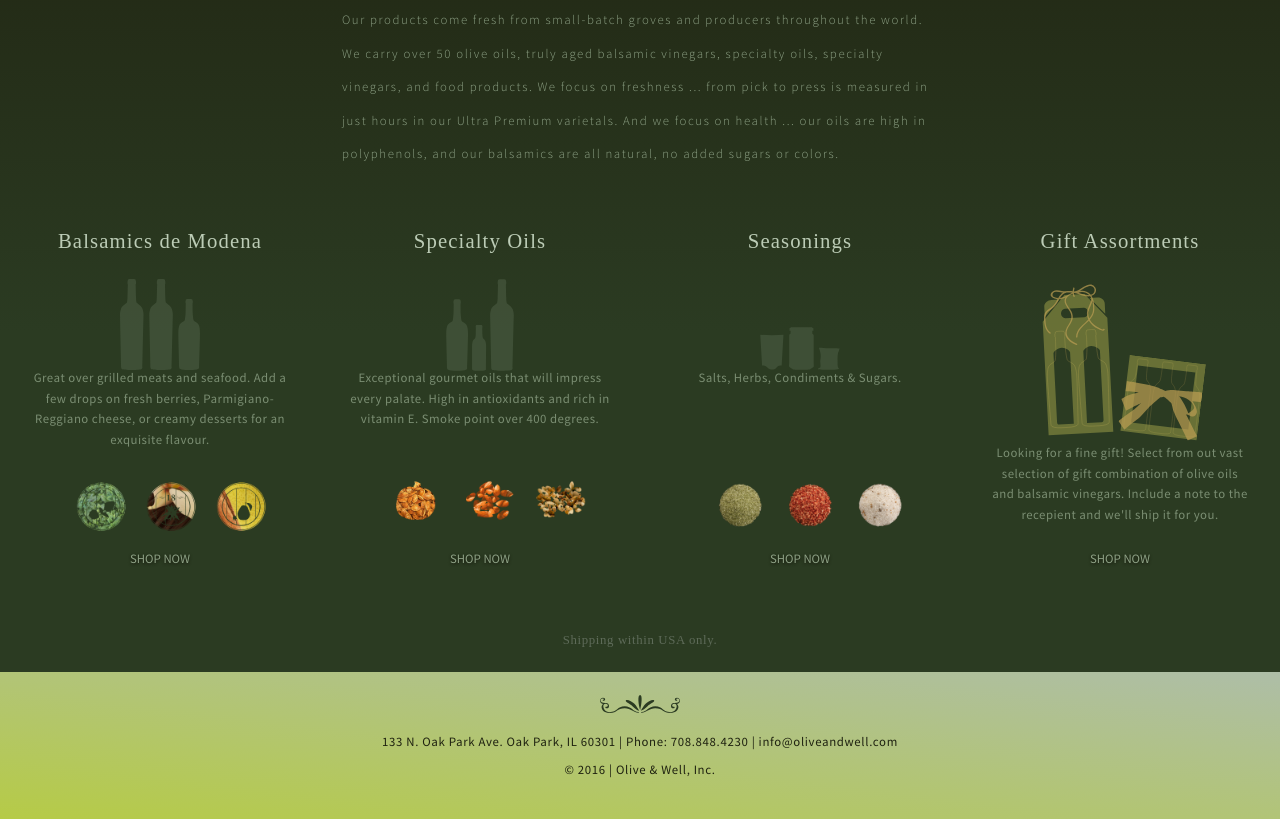
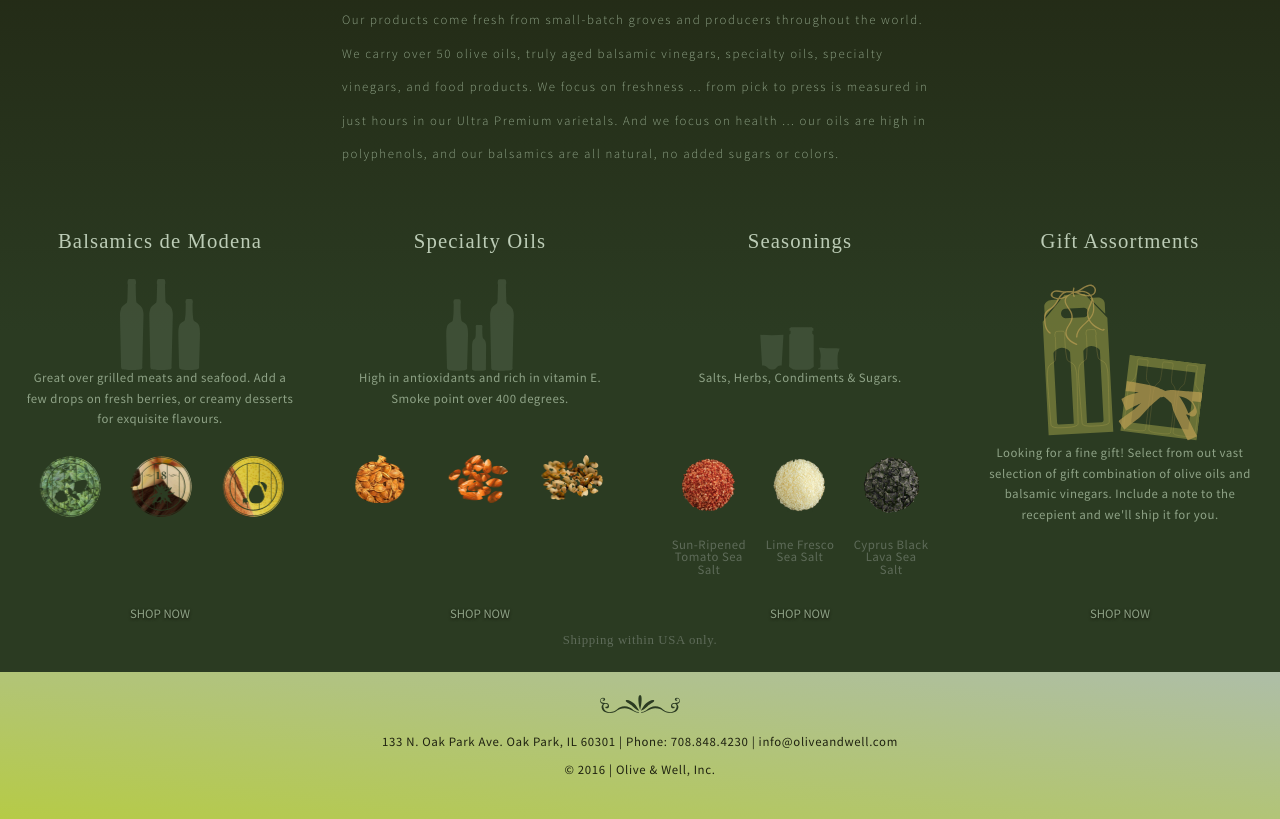
Before and after one commit to frank-castro/oandw, a website: page index.html in a window 1280 px wide. Shown: the part 703-1522 px from the top of the page. Drawn offline with Linux system fonts and the light colour scheme; files that its build step writes are made by us from their sources.

Commit message:
model.js updated, other changes in home page art

```diff
--- a/_/components/sass/_base.scss
+++ b/_/components/sass/_base.scss
@@ -107,11 +107,18 @@
 	)
 );
 
+// Breakpoints values
 $xsmall: 320px; //one column narrow
+
 $small: 760px; //one column wide
+
 $medium: 970px; //two columns
+
 $large: 1200px; //three columns
+$largeMax: 1280px;
+
 $xlarge: 1900px; //four columns
+$xlargeMax: 1800px;
 
 .left {
 	float: left;
--- a/_/components/sass/_cart.scss
+++ b/_/components/sass/_cart.scss
@@ -110,7 +110,7 @@
 		@include transition-timing-function(ease-out);
 		width: 40px;
 		height: 40px;
-		right: 15%;
+		right: 3%;
 
 		.shopping_cart {
 			padding: 8px;
@@ -128,6 +128,7 @@
 		@include transition-delay(0s);
 		@include transition-duration(0.2s);
 		@include transition-timing-function(ease-out);
+		right: 15%;
 
 		&.cartBttn {
 			@include transition-delay(0.1s);
@@ -290,15 +291,6 @@
 		@include transition-duration(0.2s);
 		@include transition-timing-function(ease-in);
 	}
-
-	// &.hidden {
-	// 	@include transition-delay(0.1s);
-	// 	@include transition-duration(0.2s);
-	// 	@include transition-timing-function(ease-in);
-	// 	opacity: 0;
-	// 	@include transform(translateY(-100vh));
-	// }
-// this is the old class you had when you where using jQuery, don't delete till angular is working
 }
 
 .cartHidden {
--- a/_/components/sass/_header.scss
+++ b/_/components/sass/_header.scss
@@ -44,12 +44,6 @@
 		z-index: 3000;
 		overflow: scroll;
 
-		// &.closed {
-		// 	display: inline;
-		// 	@include transform(translateY(-2000px));
-		// 	opacity: 0;
-		// }
-
 		.closeBttn {
 			position: absolute;
 			top: 20px;
@@ -93,8 +87,8 @@
 		@include single-transition(all, 0.5s, ease-out);
 
 		.closeBttn {
-			top: 24px;
-			right: 114px;
+			top: 14px;
+			right: 7%;
 		}
 
 		.extraAddress {
@@ -104,7 +98,9 @@
 
 	@include susy-breakpoint($xlarge) {
 		@include single-transition(all, 0.5s, ease-out);
-
+		.closeBttn {
+			right: 18%;
+		}
 	}
 }
 
@@ -112,7 +108,6 @@
 	@include susy-breakpoint($xsmall) {
 		@include single-transition(all, 1s, ease-out);
 		z-index: 1040;
-		background-color: rgba($bg01, 0.6);
 
 		.logo {
 			@include transform (translate(-50%, 14px));
@@ -149,15 +144,15 @@
 	@include susy-breakpoint($medium) {
 		@include single-transition(all, 1s, ease-out);
 
-		.logo {
-			// @include transform (translate(-50%, 16px));
-			// left: 50%;
-		}
 	}
 
 	@include susy-breakpoint($large) {
 		@include single-transition(all, 1s, ease-out);
-		background-color: transparent;
+		@include span(12 of 12);
+		max-width: $largeMax;
+		@include transform(translateX(-50%));
+		left: 50%;
+		position: relative;
 
 		.logo {
 			@include transform (translate(0, 0));
@@ -189,7 +184,7 @@
 	@include susy-breakpoint($xlarge) {
 		@include single-transition(all, 1s, ease-out);
 		@include span(12 of 12);
-		max-width: 1800px;
+		max-width: $xlargeMax;
 		@include transform(translateX(-50%));
 		left: 50%;
 		position: relative;
--- a/_/components/sass/_home.scss
+++ b/_/components/sass/_home.scss
@@ -145,29 +145,32 @@
 				display: flex;
 				justify-content: center;
 
-				.img {
-					@include transform (scale(0.4));
+				.iconText {
 					width: 76px;
-				}
 
-				p {
-					font-family: $display-text;
-					font-size: ms(1);
-					line-height: ms(2);
-					letter-spacing: 0.07rem;
-					color: $textColor;
-					width: 100%;
-					max-width: 260px;
-					text-align: center;
+					img {
+						@include transform (scale(0.4));
+					}
+
+					p {
+						font-family: $primary-font;
+						font-size: ms(0);
+						line-height: ms(1);
+						letter-spacing: 0.03rem;
+						color: $secondaryColor;
+						text-align: center;
+					}
 				}
 
 				.infoText {
-					font-family: $primary-font;
-					font-size: ms(0);
-					line-height: ms(1);
-					letter-spacing: 0.03rem;
-					color: $secondaryColor;
-					opacity: 0.8;
+					p {
+						font-family: $primary-font;
+						font-size: ms(0);
+						line-height: ms(1);
+						letter-spacing: 0.03rem;
+						color: $primaryColor;
+						text-align: center;
+					}
 				}
 
 				a {
@@ -178,6 +181,18 @@
 				&.one {
 					// background-color: gray;
 					height: ms(3);
+
+					p {
+						font-family: $display-text;
+						font-size: ms(1);
+						line-height: ms(2);
+						letter-spacing: 0.07rem;
+						color: $textColor;
+						width: 100%;
+						max-width: 260px;
+						text-align: center;
+					}
+
 				}
 
 				&.two {
@@ -270,27 +285,28 @@
 				display: flex;
 				justify-content: center;
 
-				.img {
-					@include transform (scale(0.4));
-					width: 70px;
+				.infoText {
+					p {
+						font-size: ms(0);
+						line-height: ms(1);
+						letter-spacing: 0.03rem;
+					}
 				}
 
-				p {
-					font-family: $display-text;
-					font-size: ms(1);
-					line-height: ms(2);
-					letter-spacing: 0.07rem;
-					color: $textColor;
-					max-width: 260px;
-					text-align: center;
-				}
+				.iconText {
+					width: 33%;
 
-				.infoText {
-					font-family: $primary-font;
-					font-size: ms(0);
-					line-height: ms(1);
-					letter-spacing: 0.03rem;
-					color: $primaryColor;
+					img {
+						@include transform (scale(0.5));
+						@include transform-origin(25%, 0);
+					}
+
+					p {
+						font-size: ms(0);
+						line-height: ms(0);
+						letter-spacing: 0.03rem;
+						@include transform(translateY(-40px));
+					}
 				}
 
 				a {
@@ -301,6 +317,16 @@
 				&.one {
 					// background-color: gray;
 					height: ms(3);
+
+					p {
+						font-family: $display-text;
+						font-size: ms(1);
+						line-height: ms(2);
+						letter-spacing: 0.07rem;
+						color: $textColor;
+						max-width: 260px;
+						text-align: center;
+					}
 				}
 
 				&.two {
@@ -312,7 +338,7 @@
 				}
 
 				&.four {
-					height: ms(4);
+					height: ms(5);
 				}
 
 				&.five {
@@ -385,25 +411,35 @@
 					width: 110px;
 				}
 
-				.img {
+				.iconText {
 					width: 98px;
-					@include transform (scale(0.6));
-					@include transform-origin(50%, 0);
-				}
 
-				p {
-					font-size: ms(2);
-					padding: 0px;
-					max-width: 420px;
+					img {
+						@include transform (scale(0.6));
+						@include transform-origin(50%, 0);
+					}
+
+					p {
+						font-size: ms(0);
+						line-height: ms(1);
+					}
 				}
 
 				.infoText {
-					font-size: ms(0);
-					line-height: ms(1);
+					p {
+						font-size: ms(0);
+						line-height: ms(1);
+					}
 				}
 
 				&.one {
 					height: ms(4);
+
+					p {
+						font-size: ms(2);
+						padding: 0px;
+						max-width: 420px;
+					}
 				}
 
 				&.two {
--- a/_/components/sass/_layout.scss
+++ b/_/components/sass/_layout.scss
@@ -13,7 +13,7 @@
 	@include susy-breakpoint($xsmall){
 		@include single-transition(all, 1s, ease-out);
 		@include container;
-	  	max-width: 320px;
+	  	// max-width: 320px;
 	  	color: $textColor;
 
 		.pageTitle {
@@ -371,7 +371,7 @@
 	@include susy-breakpoint($small){
 		@include single-transition(all, 1s, ease-out);
 		@include container;
-	  	max-width: 500px;
+	  	// max-width: 500px;
 
 		.pageTitle {
 			padding: 50px 5%;
@@ -557,7 +557,7 @@
 
 	@include susy-breakpoint($medium){
 		@include container;
-	  	max-width: 890px;
+	  	// max-width: 890px;
 
 		.pageTitle {
 			padding: 70px 20%;
@@ -736,7 +736,7 @@
 // -------------------------- LARGE --------------------------
 
 	@include susy-breakpoint($large){
-	  	max-width: 1290px;
+	  	max-width: $largeMax;
 
 		.pageTitle {
 			@include transition-delay(1s);
@@ -940,7 +940,7 @@
 // -------------------------- XLARGE --------------------------
 
 	@include susy-breakpoint($xlarge){
-	  	max-width: 1800px;
+	  	max-width: $xlargeMax;
 
 	  	.pageTitle {
 			@include transition-delay(1s);
@@ -1140,7 +1140,7 @@
 		.about {
 			position: absolute;
 			top: 7px;
-			right: 20%;
+			right: 8%;
 			z-index: 1040;
 			color: $green;
 			font-size: ms(0);
@@ -1154,6 +1154,10 @@
 
 	@include susy-breakpoint($xlarge) {
 		@include single-transition(all, 1s, ease-out);
+
+		.about {
+			right: 20%;
+		}
 	}
 }
 
--- a/js/services/model.js
+++ b/js/services/model.js
@@ -5,7 +5,7 @@
     //#region order constants
     var shippingRanges = [
         { to: 40, price: 14.95 },
-        { to: 80, price: 15.95 },
+        { to: 70, price: 15.95 },
         { to: 100, price: 16.95 },
         { to: 200, price: 18.95 },
         { to: null, price: 10.00 },
--- a/templates/home/index.html
+++ b/templates/home/index.html
@@ -38,12 +38,12 @@
 				<div class="svg"><img src="images/svg/four-bottles2.svg"/></div>
 			</div>
 			<div class="row three">
-				<p class="infoText">Great over grilled meats and seafood. Add a few drops on fresh berries, Parmigiano-Reggiano cheese, or creamy desserts for an exquisite flavour.</p>
+				<div class="infoText"><p>Great over grilled meats and seafood. Add a few drops on fresh berries, or creamy desserts for exquisite flavours.</p></div>
 			</div>
 			<div class="row four">
-				<div class="img"><img src="images/balsamics/oregano-balsamic.png"/></div>
-				<div class="img"><img src="images/balsamics/madagascar-vanilla-balsamic.png"/></div>
-				<div class="img"><img src="images/balsamics/cinnamon-pear-balsamic.png"/></div>
+				<div class="iconText"><img src="images/balsamics/oregano-balsamic.png"/></div>
+				<div class="iconText"><img src="images/balsamics/madagascar-vanilla-balsamic.png"/></div>
+				<div class="iconText"><img src="images/balsamics/cinnamon-pear-balsamic.png"/></div>
 			</div>
 			<div class="row five">
 				<a href="#/balsamics">Shop Now</a>
@@ -58,18 +58,17 @@
 				<div class="svg"><img src="images/svg/three-bottles.svg"/></div>
 			</div>
 			<div class="row three">
-				<p class="infoText">Exceptional gourmet oils that will impress every palate. High in antioxidants and rich in vitamin E. Smoke point over 400 degrees.</p>
+				<div class="infoText"><p>High in antioxidants and rich in vitamin E. Smoke point over 400 degrees.</p></div>
 			</div>
 			<div class="row four">
-				<div class="img"><img src="images/specialty/roasted-pumpkin-seed-img.png"/></div>
-				<div class="img"><img src="images/specialty/roasted-sweet-almond-img.png"/></div>
-				<div class="img"><img src="images/specialty/toasted-japanese-sesame-img.png"/></div>
+				<div class="iconText"><img src="images/specialty/roasted-pumpkin-seed-img.png"/></div>
+				<div class="iconText"><img src="images/specialty/roasted-sweet-almond-img.png"/></div>
+				<div class="iconText"><img src="images/specialty/toasted-japanese-sesame-img.png"/></div>
 			</div>
 			<div class="row five">
 				<a href="#/specialty">Shop Now</a>
 			</div>
 		</div>
-
 
 		<div class="promo three">
 			<div class="row one">
@@ -79,12 +78,29 @@
 				<div class="svg"><img src="images/svg/seasoning-packages.svg"/></div>
 			</div>
 			<div class="row three">
-				<p class="infoText">Salts, Herbs, Condiments & Sugars.</p>
+				<div class="infoText"><p>Salts, Herbs, Condiments & Sugars.</p></div>
 			</div>
 			<div class="row four">
-				<div class="img"><img src="images/seasonings/matcha.png"/></div>
-				<div class="img"><img src="images/seasonings/sun-ripened-tomato.png"/></div>
-				<div class="img"><img src="images/seasonings/black-truffle-salt.png"/></div>
+				<div class="iconText">
+					<div><img src="images/seasonings/sun-ripened-tomato.png"/></div>
+					<div><p>Sun-Ripened Tomato Sea Salt</p></div>
+				</div>
+				<div class="iconText">
+					<div>
+						<img src="images/seasonings/lime-fresco-salt.png"/>
+					</div>
+					<div>
+						<p>Lime Fresco<br />Sea Salt</p>
+					</div>
+				</div>
+				<div class="iconText">
+					<div>
+						<img src="images/seasonings/cyprus-black-lava-salt.png"/>
+					</div>
+					<div>
+						<p>Cyprus Black<br />Lava Sea<br />Salt</p>
+					</div>
+				</div>
 			</div>
 			<div class="row five">
 				<a href="#/seasonings">Shop Now</a>
@@ -100,7 +116,7 @@
 			</div>
 			<div class="row three"></div>
 			<div class="row four">
-				<p class="infoText">Looking for a fine gift! Select from out vast selection of gift combination of olive oils and balsamic vinegars. Include a note to the recepient and we'll ship it for you.</p>
+				<div class="infoText"><p>Looking for a fine gift! Select from out vast selection of gift combination of olive oils and balsamic vinegars. Include a note to the recepient and we'll ship it for you.</p></div>
 			</div>
 			<div class="row five">
 				<a href="#/gifts">Shop Now</a>
```
Also changed, not shown: index.html (+1 -1 lines), js/controllers/order-controller.js (+0 -12 lines), css/styles.css.
